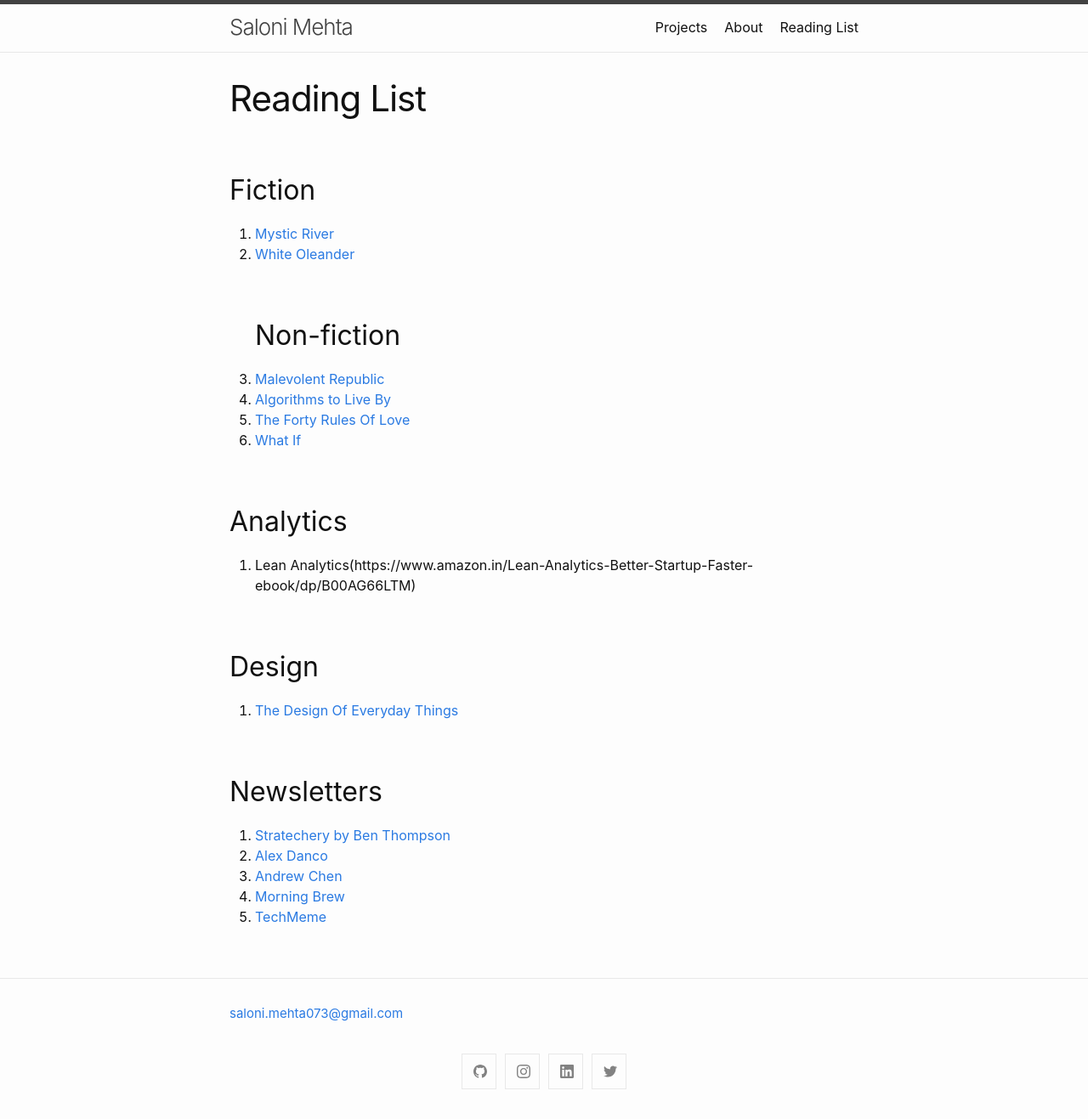
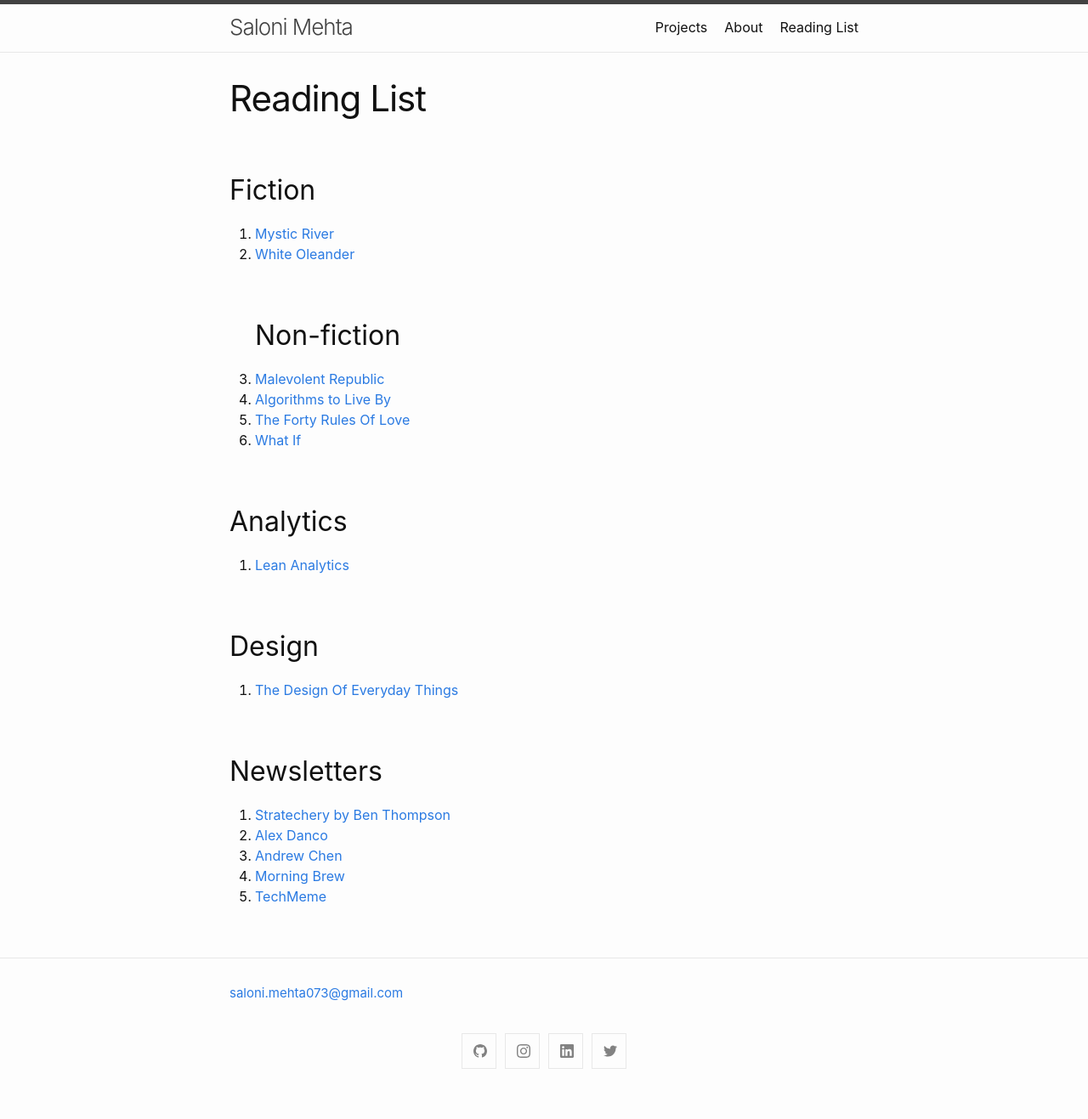
Before and after one commit to salonimehta073/mydoctheme, a Jekyll site: the page built from reading-list.md, in a window 1280 px wide. Shown: the whole page at 85% size. Built offline with Jekyll 4.4.1, drawn with Linux system fonts in a browser that asks for light colours; after the commit the page ends 1293 px from its top, so only the background shows below that.

Commit message:
Update reading-list.md

```diff
--- a/reading-list.md
+++ b/reading-list.md
@@ -18,7 +18,7 @@ permalink: /reading-list/
 
 ## Analytics ##
 
-1. Lean Analytics(https://www.amazon.in/Lean-Analytics-Better-Startup-Faster-ebook/dp/B00AG66LTM)
+1. [Lean Analytics](https://www.amazon.in/Lean-Analytics-Better-Startup-Faster-ebook/dp/B00AG66LTM)
 
 ## Design ##
 
```
